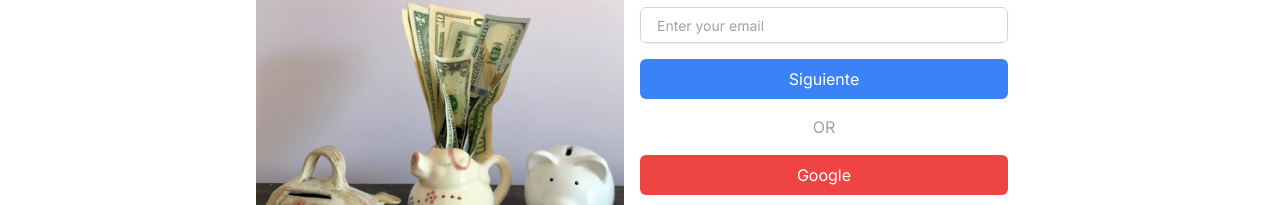
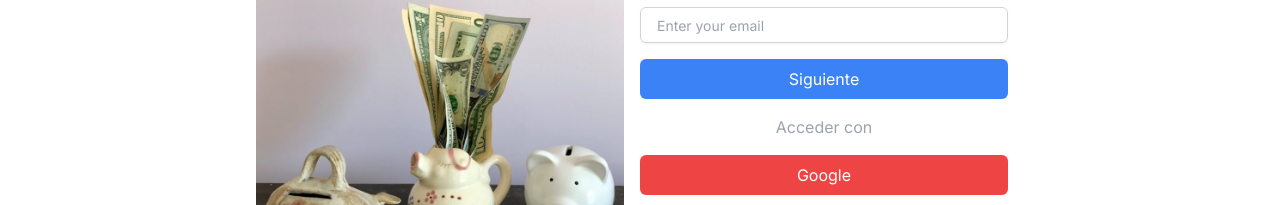
Before and after one commit to geroxima/separte, a Next.js app in the folder client/: page /register in a window 1280 px wide. Shown: the part 262-467 px from the top of the page. Built offline with nearby package versions, Linux system fonts and the light colour scheme; no server answers.

Commit message:
Update RegisterForm.jsx

```diff
--- a/client/src/components/RegisterForm.jsx
+++ b/client/src/components/RegisterForm.jsx
@@ -84,7 +84,7 @@ const LoginForm = () => {
             </form>
             <div className="flex w-full items-center">
               <span className="border-1 flex-1 border-solid border-gray-200"></span>
-              <span className="flex-shrink-0 px-1 text-gray-400">OR</span>
+              <span className="flex-shrink-0 px-1 text-gray-400">Acceder con</span>
               <span className="border-1 flex-1 border-solid border-gray-200"></span>
             </div>
             <div className="flex w-full flex-col justify-center gap-4">
```
